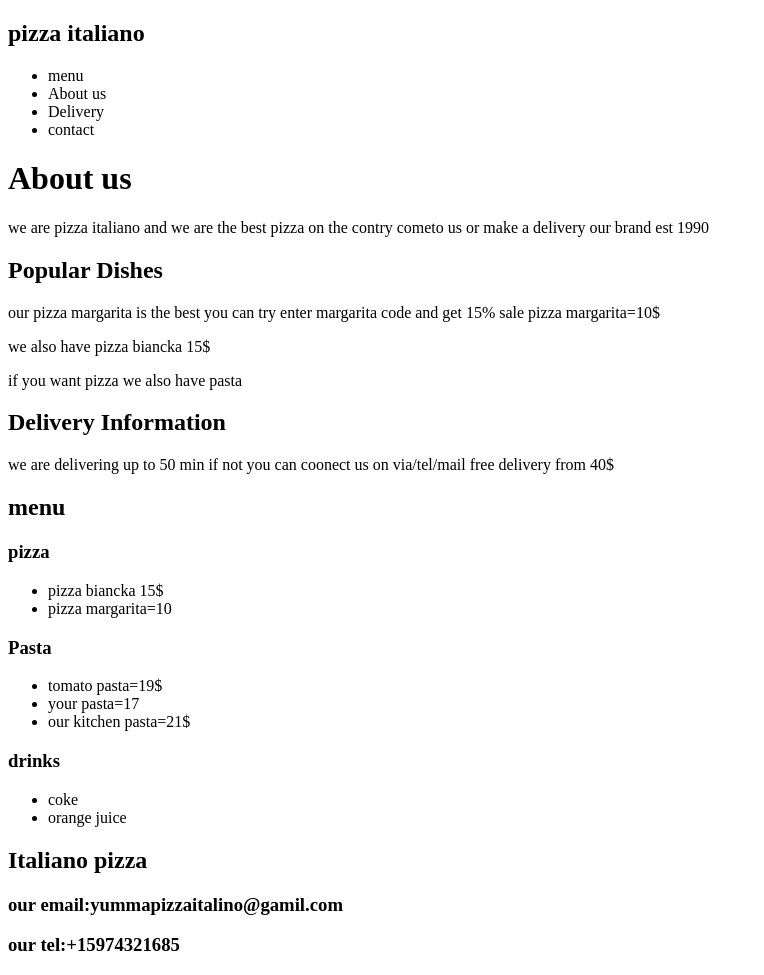
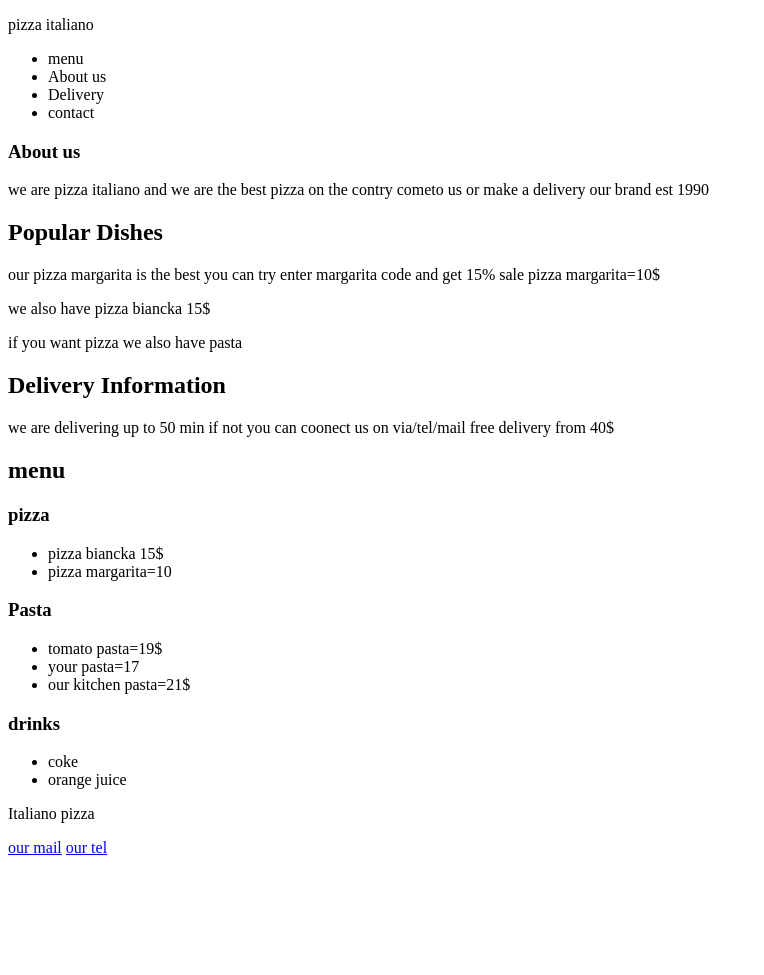
Before and after one commit to adamonp/pizza-restaurant, a plain HTML site: page index.html in a window 1280 px wide. Shown: the whole page, without its empty margins (0-764 px from the left). After the commit the page ends 865 px from the top, so only its background shows below. Drawn offline with Linux system fonts and the light colour scheme.

Commit message:
Homework fixes
fixed markup erros

```diff
--- a/index.html
+++ b/index.html
@@ -1,4 +1,5 @@
 <!DOCTYPE html>
+<html lang="en">
 
 <head>
     <meta charset="UTF-8" />
@@ -8,9 +9,9 @@
 
 <body>
     <header>
-        <h2>
+        <p>
             pizza italiano
-        </h2>
+        </p>
         <nav>
             <ul>
                 <li>
@@ -29,11 +30,12 @@
         </nav>
     </header>
     <main>
-        <h1>
-            About us
-        </h1>
+
         <article>
             <section>
+                <h1>
+                    About us
+                </h1>
                 <p>
                     we are pizza italiano and we are the best pizza on the contry cometo us or make a delivery our brand
                     est 1990
@@ -55,8 +57,8 @@
             </h2>
             <p>we are delivering up to 50 min if not you can coonect us on via/tel/mail free delivery from 40$</p>
         </section>
-        <h2>menu</h2>
         <section>
+            <h2>menu</h2>
             <h3>pizza</h3>
             <ul>
                 <li>pizza biancka 15$</li>
@@ -89,9 +91,9 @@
     </main>
     <footer>
         <div>
-            <h2>Italiano pizza</h2>
-            <h3>our email:yummapizzaitalino@gamil.com</h3>
-            <h3>our tel:+15974321685 </h3>
+            <p>Italiano pizza</p>
+            <a href="mailto:yummapizzaitalino@gamil.com">our mail</a>
+            <a href="tel:+15974321685">our tel</a>
         </div>
 
     </footer>
```
